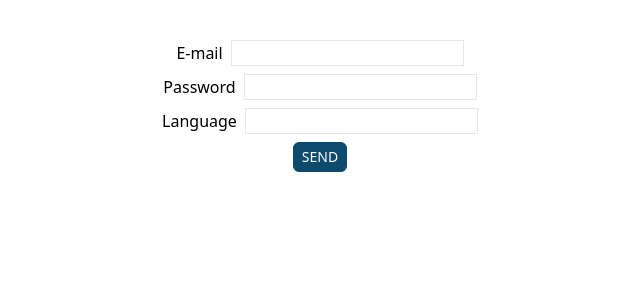
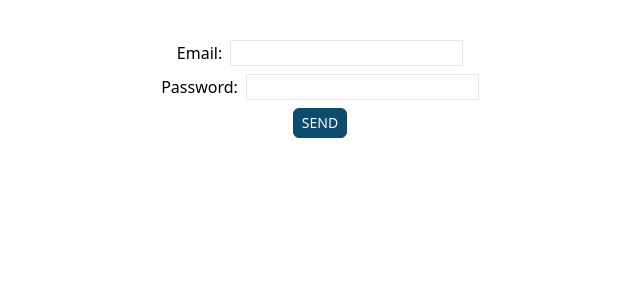
Before and after one commit to dariusz75/react-school-ts-workshop, a React (Vite) app: page / in a window 1280 px wide. Shown: the top 300 px of the page, without its empty margins (320-960 px from the left). Built offline with nearby package versions, Linux system fonts and the light colour scheme.

Commit message:
simple validation example added

```diff
--- a/package.json
+++ b/package.json
@@ -16,7 +16,7 @@
 		"@types/uuid": "^9.0.8",
 		"react": "^18.2.0",
 		"react-dom": "^18.2.0",
-		"react-hook-form": "^7.51.3",
+		"react-hook-form": "^7.51.4",
 		"uuid": "^9.0.1"
 	},
 	"devDependencies": {
--- a/src/App.tsx
+++ b/src/App.tsx
@@ -6,7 +6,11 @@ import {
 	RegistrationFormState,
 	RegistrationFormRefs,
 	RegistrationFormRefsCustomInput,
+	RegistrationFormRefsHookForm,
+	RegistrationFormValidated,
 } from './components';
+
+import { TestForm } from './components/RegistrationForm/TestForm';
 
 function App() {
 	return (
@@ -18,8 +22,11 @@ function App() {
 			<RegistrationFormState />
 			<RegistrationFormRefs />
 			<RegistrationFormRefsCustomInput />
+			<RegistrationFormRefsHookForm />
+			<RegistrationFormValidated />
+			<TestForm />
 			*/}
-			<RegistrationFormRefs />
+			<TestForm />
 		</>
 	);
 }
--- /dev/null
+++ b/src/components/RegistrationForm/RegistrationFormRefsHookForm.tsx
@@ -0,0 +1,47 @@
+import { useForm, type SubmitHandler } from 'react-hook-form';
+
+import { Button, Input } from '../../ui';
+
+type Inputs = {
+	email: string;
+	password: string;
+	language: string;
+};
+
+export const RegistrationFormRefsHookForm = () => {
+	const {
+		register,
+		handleSubmit,
+		watch,
+		formState: { errors },
+	} = useForm<Inputs>();
+
+	const submit: SubmitHandler<Inputs> = (data) => console.log(data);
+
+	return (
+		<form onSubmit={handleSubmit(submit)}>
+			<Input
+				id='email'
+				label='Email'
+				type='email'
+				{...register('email', { required: true })}
+			/>
+			{errors.email && <p className='text-red-500'>Email is required</p>}
+			<Input
+				id='password'
+				label='Password'
+				type='password'
+				{...register('password', { required: true })}
+			/>
+			{errors.password && <p className='text-red-500'>Password is required</p>}
+
+			<Input
+				id='language'
+				label='Language'
+				type='text'
+				{...register('language')}
+			/>
+			<Button label='SEND' type='submit' />
+		</form>
+	);
+};
--- /dev/null
+++ b/src/components/RegistrationForm/RegistrationFormValidated.tsx
@@ -0,0 +1,42 @@
+import { useForm, type SubmitHandler } from 'react-hook-form';
+import { Button, Input } from '../../ui';
+
+type RegistrationFormData = {
+	email: string;
+	password: string;
+	language: string;
+};
+
+export const RegistrationFormValidated = () => {
+	const {
+		register,
+		handleSubmit,
+		formState: { errors },
+	} = useForm<RegistrationFormData>();
+
+	const handleRegistrationForm: SubmitHandler<RegistrationFormData> = (
+		data
+	) => {
+		console.log(data);
+	};
+
+	return (
+		<form onSubmit={handleSubmit(handleRegistrationForm)}>
+			<Input
+				label='Email'
+				type='email'
+				{...register('email', { required: true })}
+			/>
+			{errors.email && <p className='text-red-500'>Email is required</p>}
+			<Input
+				label='Password'
+				type='password'
+				{...register('password', { required: true })}
+			/>
+			{errors.password && <p className='text-red-500'>Password is required</p>}
+
+			<Input label='Language' type='text' {...register('language')} />
+			<Button label='SEND' type='submit' />
+		</form>
+	);
+};
--- /dev/null
+++ b/src/components/RegistrationForm/TestForm.tsx
@@ -0,0 +1,43 @@
+import { useForm, SubmitHandler } from 'react-hook-form';
+import { Button } from '../../ui';
+
+type Inputs = {
+	email: string;
+	password: string;
+};
+
+export const TestForm = () => {
+	const {
+		register,
+		handleSubmit,
+		formState: { errors },
+	} = useForm<Inputs>();
+	const onSubmit: SubmitHandler<Inputs> = (data) => console.log(data);
+
+	return (
+		<form onSubmit={handleSubmit(onSubmit)}>
+			<div className='my-2'>
+				<label className='mr-2'>Email:</label>
+				<input
+					className='border'
+					type='email'
+					{...register('email', { required: true })}
+				/>
+				{errors.email && <p className='text-red-500'>This field is required</p>}
+			</div>
+			<div className='my-2'>
+				<label className='mr-2'>Password:</label>
+				<input
+					className='border'
+					type='password'
+					{...register('password', { required: true })}
+				/>
+				{errors.password && (
+					<p className='text-red-500'>This field is required</p>
+				)}
+			</div>
+
+			<Button label='SEND' type='submit' />
+		</form>
+	);
+};
--- a/src/components/index.ts
+++ b/src/components/index.ts
@@ -2,3 +2,5 @@ export { IdGenerator } from './IdGenerator/IdGenerator';
 export { RegistrationFormState } from './RegistrationForm/RegistrationFormState';
 export { RegistrationFormRefsCustomInput } from './RegistrationForm/RegistrationFormRefsCustomInput';
 export { RegistrationFormRefs } from './RegistrationForm/RegistrationFormRefs';
+export { RegistrationFormRefsHookForm } from './RegistrationForm/RegistrationFormRefsHookForm';
+export { RegistrationFormValidated } from './RegistrationForm/RegistrationFormValidated';
```
Also changed, not shown: 1 other file (tests, documents, lock files or other folders).
